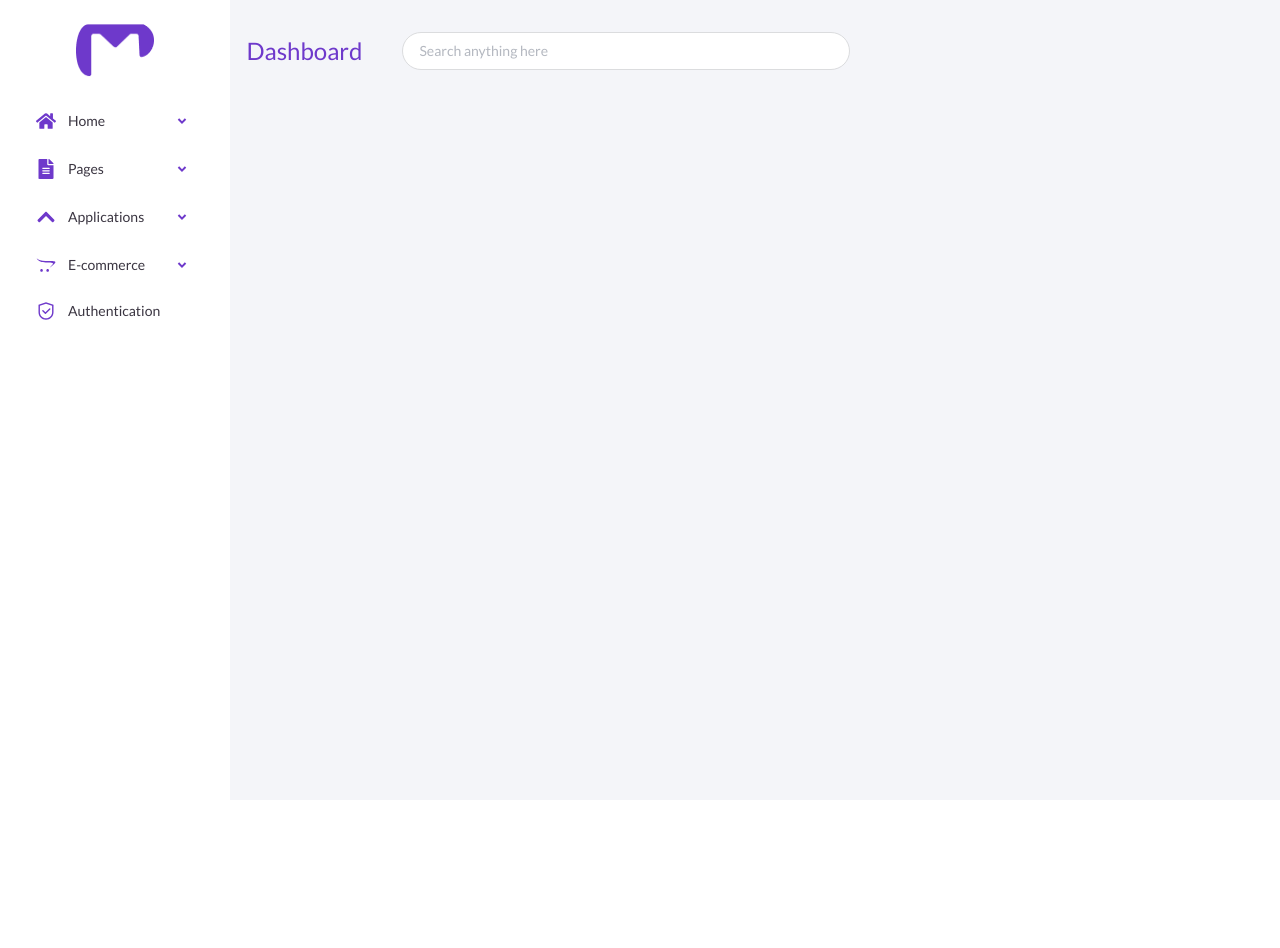
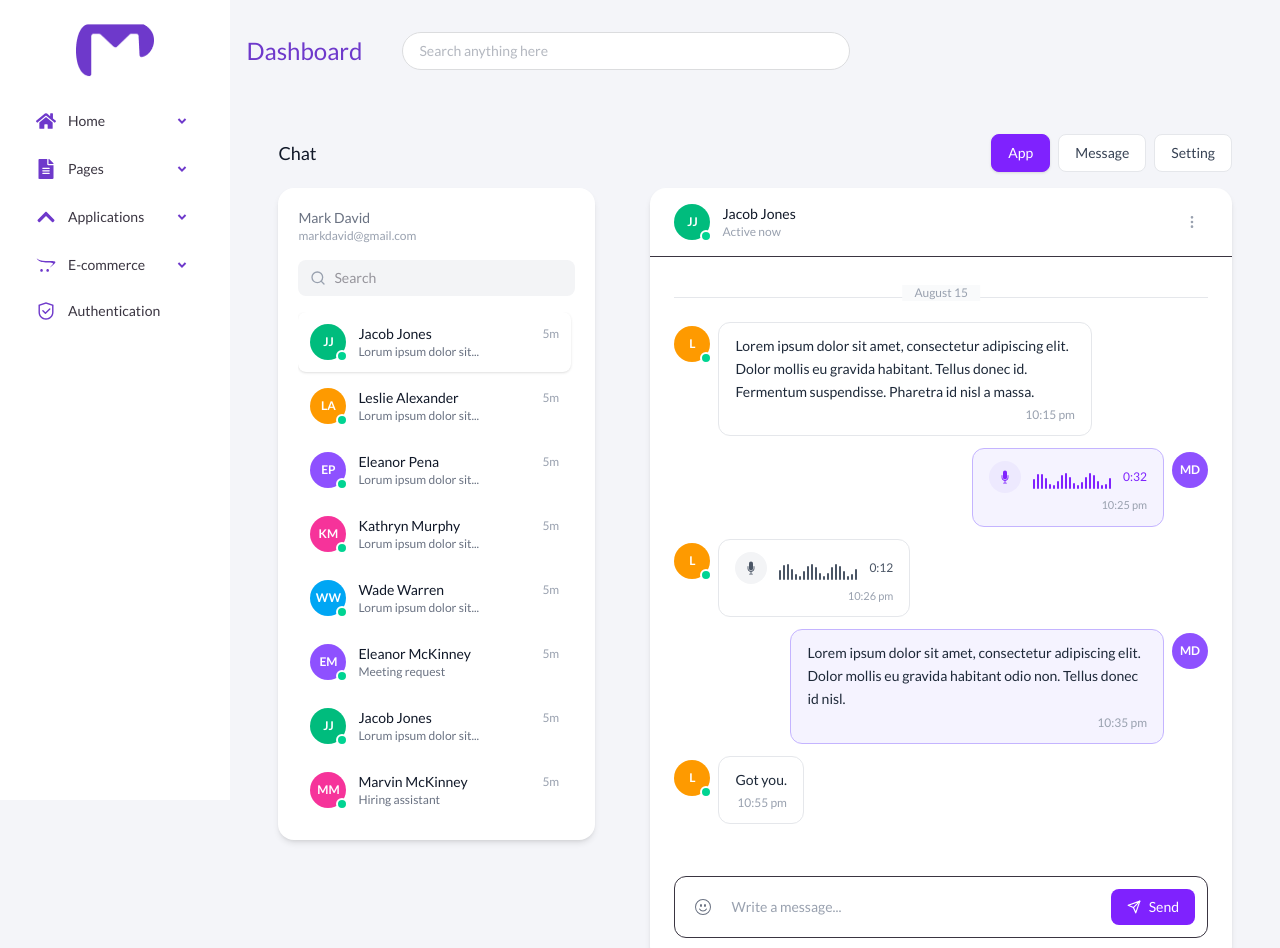
Before and after one commit to Favics-T/Admin-Dashboard, a React (Vite) app: page /pages/chat in a window 1280 px wide. Shown: the top 948 px of the page. Before the commit the page ends 800 px from the top, so only its background shows below. Built offline with nearby package versions, Linux system fonts and the light colour scheme.

Commit message:
done with chat page

```diff
--- a/src/App.jsx
+++ b/src/App.jsx
@@ -19,7 +19,7 @@ import Invoice from './pages/Pages/Account/Invoice';
 import Security from './pages/Pages/Account/Security';
 import Chart from './pages/Pages/Chart';
 import Notification from './pages/Pages/Notification';
-import Chat from './pages/Pages/Chat';
+import Chat from './pages/Pages/Chat/Chat';
 import General from './pages/Pages/Projects/General';
 import Timeline from './pages/Pages/Projects/Timeline';
 import NewProject from './pages/Pages/Projects/NewProject';
--- a/src/pages/Pages/Chat.jsx
+++ /dev/null
@@ -1,13 +0,0 @@
-import React from 'react'
-
-const Chat = () => {
-  return (
-    <div>
-      <div>
-
-      </div>
-    </div>
-  )
-}
-
-export default Chat
--- /dev/null
+++ b/src/pages/Pages/Chat/Chat.jsx
@@ -0,0 +1,113 @@
+import React, {  useState, useEffect } from "react";
+import { motion, AnimatePresence } from "framer-motion";
+import { sampleMessages,people } from "./data";
+import DateDivider from "./ChatComponent/DateDivider";
+import MessageBubble from "./ChatComponent/MessageBubble";
+import Composer from "./ChatComponent/Composer";
+import Sidebar from "./ChatComponent/Sidebar";
+import ChatHeader from "./ChatComponent/ChatHeader";
+import ChatTabs from "./ChatComponent/ChatTabs";
+
+
+
+export default function Chat() {
+  const [messages, setMessages] = useState(sampleMessages);
+  const [isMobileOpen, setIsMobileOpen] = useState(false);
+  const [activeId, setActiveId] = useState(people[0].id);
+
+  useEffect(() => {
+    const onKey = (e) => {
+      if (e.key === "Escape") setIsMobileOpen(false);
+    };
+    window.addEventListener("keydown", onKey);
+    return () => window.removeEventListener("keydown", onKey);
+  }, []);
+
+  return (
+    <div className="min-h-screen p-3 sm:p-4 lg:p-8">
+      {/* Top bar with tabs */}
+      <div className="max-w-7xl mx-auto flex items-center justify-between mb-4 flex-wrap gap-3">
+        <div className="flex items-center gap-3">
+          <button
+            className="lg:hidden inline-flex items-center px-3 py-2 bg-white shadow-md rounded-lg text-sm"
+            onClick={() => setIsMobileOpen(true)}
+          >
+            Open chats
+          </button>
+          <h1 className="text-lg font-medium text-gray-900 hidden sm:block">
+            Chat
+          </h1>
+        </div>
+        <ChatTabs />
+      </div>
+
+      {/* Main layout */}
+      <div className="max-w-7xl mx-auto grid lg:grid-cols-[22rem_minmax(0,1fr)] gap-5 items-start">
+        <Sidebar
+          isMobileOpen={isMobileOpen}
+          onToggleMobile={setIsMobileOpen}
+          onSelect={setActiveId}
+          activeId={activeId}
+        />
+
+        <section className="bg-white rounded-2xl shadow-md overflow-hidden min-h-[70vh] flex flex-col">
+          <ChatHeader />
+
+          {/* Messages */}
+          <div
+            className="flex-1 px-3 sm:px-6 py-4 overflow-y-auto"
+            aria-live="polite"
+          >
+            <DateDivider label="August 15" />
+            <AnimatePresence initial={false}>
+              {messages.map((m) => (
+                <MessageBubble
+                  key={m.id}
+                  side={m.side}
+                  type={m.type}
+                  text={m.text}
+                  time={m.time}
+                  duration={m.duration}
+                />
+              ))}
+            </AnimatePresence>
+          </div>
+
+          {/* Composer */}
+          <div className="p-3 sm:p-6">
+            <Composer
+              onSend={(value) =>
+                setMessages((prev) => [
+                  ...prev,
+                  {
+                    id: String(Date.now()),
+                    side: "out",
+                    type: "text",
+                    text: value,
+                    time: new Date().toLocaleTimeString([], {
+                      hour: "2-digit",
+                      minute: "2-digit",
+                    }),
+                  },
+                ])
+              }
+            />
+          </div>
+        </section>
+      </div>
+
+      {/* Backdrop for mobile sidebar */}
+      <AnimatePresence>
+        {isMobileOpen && (
+          <motion.div
+            className="fixed inset-0 bg-black/30 lg:hidden"
+            initial={{ opacity: 0 }}
+            animate={{ opacity: 1 }}
+            exit={{ opacity: 0 }}
+            onClick={() => setIsMobileOpen(false)}
+          />
+        )}
+      </AnimatePresence>
+    </div>
+  );
+}
--- /dev/null
+++ b/src/pages/Pages/Chat/ChatComponent/ChatHeader.jsx
@@ -0,0 +1,23 @@
+import Avatar from "./Avatar"
+import {  FiMoreVertical } from "react-icons/fi";
+
+
+const ChatHeader = () => (
+  <div className="flex items-center justify-between px-4 sm:px-6 py-4 border-b">
+    <div className="flex items-center gap-3">
+      <Avatar name="Jacob Jones" color="green" />
+      <div>
+        <p className="text-sm font-medium text-gray-900">Jacob Jones</p>
+        <p className="text-xs text-gray-400">Active now</p>
+      </div>
+    </div>
+    <button
+      className="p-2 text-gray-400 hover:text-gray-600"
+      aria-label="More options"
+    >
+      <FiMoreVertical />
+    </button>
+  </div>
+)
+
+export default ChatHeader
--- /dev/null
+++ b/src/pages/Pages/Chat/ChatComponent/ChatTabs.jsx
@@ -0,0 +1,20 @@
+import { useState } from "react";
+import PillTab from "./PillTab";
+
+const ChatTabs = () => {
+  const [tab, setTab] = useState("App");
+  return (
+    <div className="flex items-center gap-2 overflow-x-auto sm:overflow-visible">
+      {["App", "Message", "Setting"].map((label) => (
+        <PillTab
+          key={label}
+          label={label}
+          active={tab === label}
+          onClick={() => setTab(label)}
+        />
+      ))}
+    </div>
+  );
+};
+
+export default ChatTabs
--- /dev/null
+++ b/src/pages/Pages/Chat/ChatComponent/Composer.jsx
@@ -0,0 +1,38 @@
+import { useState } from "react";
+import { BsEmojiSmile } from "react-icons/bs";
+import { FiSend } from "react-icons/fi";
+
+const Composer = ({ onSend }) => {
+  const [value, setValue] = useState("");
+  return (
+    <div className="flex items-center gap-3 p-3 bg-white border rounded-xl">
+      <button
+        className="p-2 text-gray-500 hover:text-gray-700"
+        aria-label="Add emoji"
+      >
+        <BsEmojiSmile />
+      </button>
+      <input
+        aria-label="Write a message"
+        value={value}
+        onChange={(e) => setValue(e.target.value)}
+        placeholder="Write a message..."
+        className="flex-1 outline-none text-sm placeholder:text-gray-400"
+      />
+      <button
+        onClick={() => {
+          if (!value.trim()) return;
+          onSend?.(value);
+          setValue("");
+        }}
+        className="inline-flex items-center gap-2 px-4 py-2 bg-violet-600 hover:bg-violet-700 text-white text-sm font-medium rounded-lg transition"
+        aria-label="Send message"
+      >
+        <FiSend />
+        Send
+      </button>
+    </div>
+  );
+};
+
+export default Composer
--- /dev/null
+++ b/src/pages/Pages/Chat/ChatComponent/Sidebar.jsx
@@ -0,0 +1,59 @@
+import { HiOutlineDotsHorizontal } from "react-icons/hi";
+import { FiSearch } from "react-icons/fi";
+import { people } from "../data";
+import ListItem from "./ListItem";
+
+const Sidebar = ({
+  onSelect,
+  activeId,
+  onToggleMobile,
+  isMobileOpen,
+}) => {
+  return (
+    <aside
+      className={`bg-white rounded-2xl p-4 lg:p-5 lg:static fixed inset-y-0 left-0 w-72 sm:w-80 max-w-[90%] z-40 shadow-lg lg:shadow-md transition-transform
+      ${isMobileOpen ? "translate-x-0" : "-translate-x-full lg:translate-x-0"}`}
+    >
+      <div className="flex items-start justify-between mb-4">
+        <div>
+          <p className="text-sm text-gray-500">Mark David</p>
+          <p className="text-xs text-gray-400">markdavid@gmail.com</p>
+        </div>
+        <button
+          className="p-2 text-gray-400 hover:text-gray-600 lg:hidden"
+          aria-label="Close"
+          onClick={() => onToggleMobile(false)}
+        >
+          <HiOutlineDotsHorizontal />
+        </button>
+      </div>
+
+      <div className="mb-4">
+        <label htmlFor="search" className="sr-only">
+          Search
+        </label>
+        <div className="flex items-center gap-2 bg-gray-100 rounded-lg px-3 py-2">
+          <FiSearch className="text-gray-400" />
+          <input
+            id="search"
+            placeholder="Search"
+            className="bg-transparent outline-none text-sm flex-1"
+          />
+        </div>
+      </div>
+
+      <div className="space-y-1 overflow-y-auto max-h-[calc(100vh-220px)] pr-1">
+        {people.map((p) => (
+          <ListItem
+            key={p.id}
+            person={p}
+            active={p.id === activeId}
+            onClick={() => onSelect?.(p.id)}
+          />
+        ))}
+      </div>
+    </aside>
+  );
+};
+
+export default Sidebar
```
